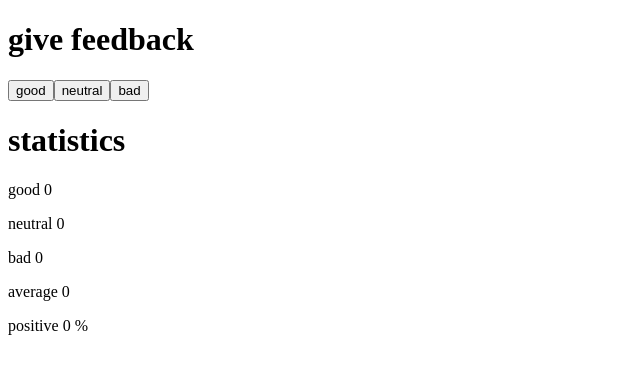
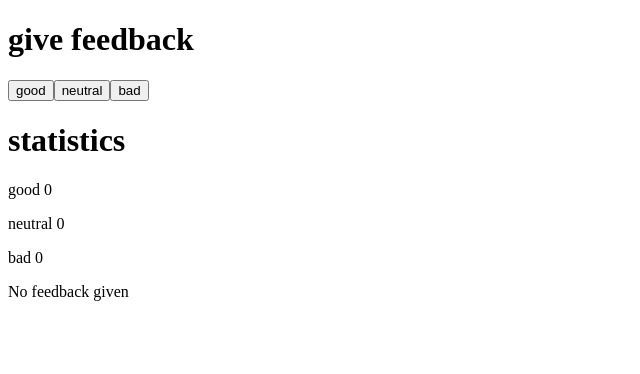
Before and after one commit to INBobarini/HelsinkiFSCourse, a React (Vite) app in the folder part1/unicafe/: page / in a window 1280 px wide. Shown: the top 374 px of the page, without its empty margins (0-640 px from the left). Built offline with nearby package versions, Linux system fonts and the light colour scheme.

Commit message:
added 1.9

```diff
--- a/part1/unicafe/src/App.jsx
+++ b/part1/unicafe/src/App.jsx
@@ -8,12 +8,18 @@ const Button = (props) => (
 
 const Statistics = (props) =>{
     const{good, neutral, bad} = props
-    let average = 0
-    let positive = 0
-    if(good||neutral||bad) {
-      average = ((good*1+bad*-1)/(good+bad+neutral))
-      positive = (100*good/(good+bad+neutral))
+
+    if(!good&&!neutral&&!bad){
+      return(
+        <div>
+          <p>No feedback given</p>
+        </div>
+      )
     }
+
+    const average = ((good*1+bad*-1)/(good+bad+neutral))
+    const positive = (100*good/(good+bad+neutral))
+
     return(
       <div>
         <p>average {average}</p>
```
